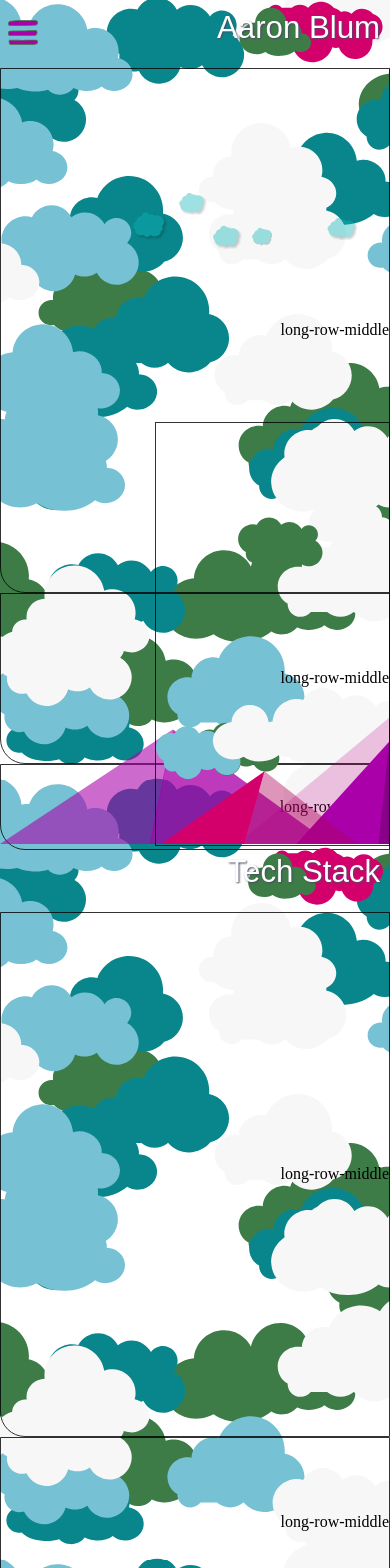
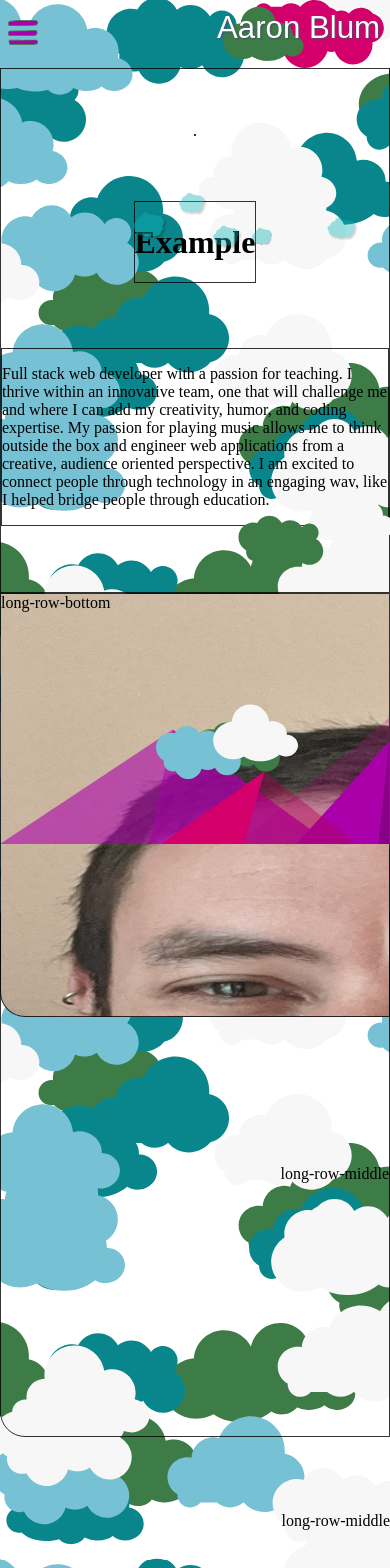
Before and after one commit to blumaa/port-two, a React (Create React App) app: page / in a window 390 px wide. Shown: the top 1568 px of the page. Built offline with nearby package versions, Linux system fonts and the light colour scheme; a web font is replaced by a local one.

Commit message:
update mix ins

```diff
--- a/src/components/AboutMe.js
+++ b/src/components/AboutMe.js
@@ -13,9 +13,25 @@ const AboutMe = () => {
                 {/* <div id="sub-title">front end developer</div> */}
               </div>
           </div>
-          <div className="long-row-middle-1">long-row-middle</div>
-          <div className="long-row-middle-2">long-row-middle</div>
-          <div className="long-row-bottom-title">long-row-bottom</div>
+          <div id="about-me-main-container">
+            <div id="picture-box">
+
+            </div>
+            <div id="title-box">
+            <h1 >Example</h1>
+
+            </div>
+            <div id="description-box">
+
+            <p>
+            Full stack web developer with a passion for teaching. I thrive within an innovative team, one that will challenge me and where I can add my creativity, humor, and coding expertise. My passion for playing music allows me to think outside the box and engineer web applications from a creative, audience oriented perspective. I am excited to connect people through technology in an engaging way, like I helped bridge people through education.
+
+            </p>
+            </div>
+
+            </div>
+          {/* <div className="long-row-middle-2">long-row-middle</div> */}
+          <div className="about-me-bottom-container">long-row-bottom</div>
         </div>
       </div>
     </>
--- a/src/components/AccordionUpperLeft.js
+++ b/src/components/AccordionUpperLeft.js
@@ -137,7 +137,7 @@ export default function SwipeableTemporaryDrawer({ flipSwitch }) {
           {state.left ? (
             <img src={close} id="close-icon" />
           ) : (
-            <img src={Drawer1} id="accordion-icon" />
+            <img src={Drawer1} id="accordion-icon" className="animated wobble slower delay-2s" />
           )}
         </button>
 
--- a/src/index.css
+++ b/src/index.css
@@ -136,7 +136,7 @@ main #main-container #tech-stack .grid-container .long-row-top #title-box,
 main #main-container #portfolio .grid-container .long-row-top #title-box,
 main #main-container #contact .grid-container .long-row-top #title-box {
     background-image: url(./images/pinkcloud.svg);
-    background-size: 100%;
+    background-size: 100% 100%;
     background-position: center;
     background-repeat: repeat-x;
     z-index: 0;
@@ -181,7 +181,6 @@ main #main-container #contact .grid-container .long-row-middle-2 {
     height: 20vh;
     grid-column-start: 1;
     grid-column-end: 3;
-    border: 1px solid rgba(0, 0, 0, 0.8);
     border-bottom-left-radius: 25px;
     display: flex;
     justify-content: flex-end;
@@ -195,12 +194,25 @@ main #main-container #contact .grid-container .long-row-bottom-title {
     grid-column-start: 1;
     grid-column-end: 3;
     height: 10vh;
-    border: 1px solid rgba(0, 0, 0, 0.8);
     border-bottom-left-radius: 25px;
     display: flex;
     justify-content: flex-end;
     align-items: center;
     text-align: center;
+  }
+  main #main-container #about-me .grid-container .about-me-bottom-container,
+main #main-container #tech-stack .grid-container .about-me-bottom-container,
+main #main-container #portfolio .grid-container .about-me-bottom-container,
+main #main-container #contact .grid-container .about-me-bottom-container {
+    grid-column-start: 1;
+    grid-column-end: 3;
+    height: 50vh;
+    border: 1px solid rgba(0, 0, 0, 0.8);
+    border-bottom-left-radius: 25px;
+    background-image: url(./images/profile1.svg);
+    background-repeat: no-repeat;
+    background-size: 100%;
+    z-index: 1;
   }
   main #main-container #about-me .grid-container .grid-item,
 main #main-container #tech-stack .grid-container .grid-item,
@@ -208,6 +220,37 @@ main #main-container #portfolio .grid-container .grid-item,
 main #main-container #contact .grid-container .grid-item {
     background-color: rgba(255, 255, 255, 0.8);
     text-align: center;
+  }
+  main #main-container #about-me .grid-container #about-me-main-container,
+main #main-container #tech-stack .grid-container #about-me-main-container,
+main #main-container #portfolio .grid-container #about-me-main-container,
+main #main-container #contact .grid-container #about-me-main-container {
+    height: 62vh;
+    grid-column-start: 1;
+    grid-column-end: 3;
+    border: 1px solid rgba(0, 0, 0, 0.8);
+    display: flex;
+    flex-direction: column;
+    justify-content: space-evenly;
+    align-items: center;
+  }
+  main #main-container #about-me .grid-container #about-me-main-container #picture-box,
+main #main-container #tech-stack .grid-container #about-me-main-container #picture-box,
+main #main-container #portfolio .grid-container #about-me-main-container #picture-box,
+main #main-container #contact .grid-container #about-me-main-container #picture-box {
+    border: 1px solid rgba(0, 0, 0, 0.8);
+  }
+  main #main-container #about-me .grid-container #about-me-main-container #title-box,
+main #main-container #tech-stack .grid-container #about-me-main-container #title-box,
+main #main-container #portfolio .grid-container #about-me-main-container #title-box,
+main #main-container #contact .grid-container #about-me-main-container #title-box {
+    border: 1px solid rgba(0, 0, 0, 0.8);
+  }
+  main #main-container #about-me .grid-container #about-me-main-container #description-box,
+main #main-container #tech-stack .grid-container #about-me-main-container #description-box,
+main #main-container #portfolio .grid-container #about-me-main-container #description-box,
+main #main-container #contact .grid-container #about-me-main-container #description-box {
+    border: 1px solid rgba(0, 0, 0, 0.8);
   }
 
   /* footer */
@@ -240,7 +283,6 @@ main #main-container #contact .grid-container .grid-item {
   footer .footer-container .item3 {
     height: 100%;
     width: 60vw;
-    border: 1px solid rgba(0, 0, 0, 0.8);
     background-image: url(./images/cloudclump.svg);
     background-size: 100%;
     background-position: center;
--- a/src/index.scss
+++ b/src/index.scss
@@ -197,7 +197,7 @@ body {
       .item3 {
         height: 100%;
         width: 60vw;
-        border: 1px solid rgba(0, 0, 0, 0.8);
+        // border: 1px solid rgba(0, 0, 0, 0.8);
         background-image: url(./images/cloudclump.svg);
         background-size: 100%;
         background-position: center;
```
Also changed, not shown: src/mixins.scss (+59 -5 lines), src/images/pinkcloud.svg, src/images/profile1.svg (added).
